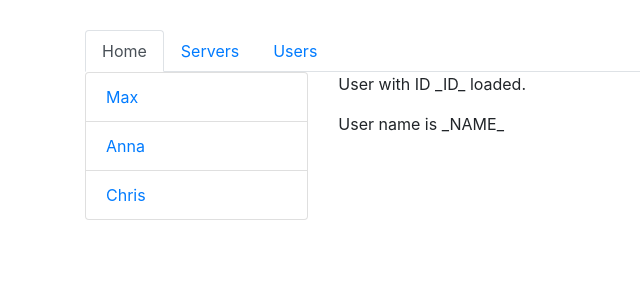
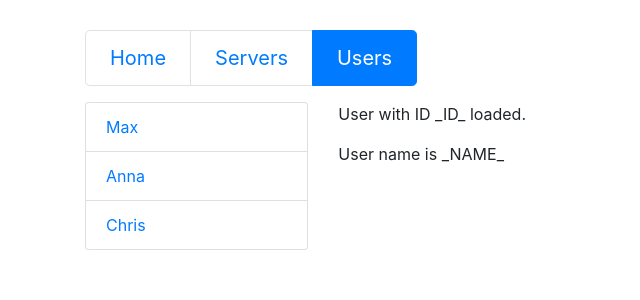
Before and after one commit to ddeveloper72/Angular-Routing, an Angular app: page /users in a window 1280 px wide. Shown: the top 300 px of the page, without its empty margins (0-640 px from the left). Built offline with nearby package versions, Linux system fonts and the light colour scheme.

Commit message:
Added routerLinkActive options as well as changed bootstrap tab pagination

```diff
--- a/src/app/app.component.html
+++ b/src/app/app.component.html
@@ -1,15 +1,19 @@
 <div class="container">
   <div class="row">
     <div class="col-sm-12 col-md-10 col-lg-8 col-md-offset-1 col-lg-offset-2">
-      <ul class="nav nav-tabs">
-        <li class="nav-item">
-          <a class="nav-link active" routerLink="/">Home</a>
+      <ul class="pagination pagination-lg">
+        <li class="page-item"
+        routerLinkActive="active"
+        [routerLinkActiveOptions]="{exact: true}">
+          <a class="page-link" routerLink="/">Home</a>
         </li>
-        <li class="nav-item">
-          <a class="nav-link" routerLink="/servers">Servers</a>
+        <li class="page-item"
+        routerLinkActive="active">
+          <a class="page-link" routerLink="/servers">Servers</a>
         </li>
-        <li class="nav-item">
-          <a class="nav-link" [routerLink]="['/users']">Users</a>
+        <li class="page-item"
+        routerLinkActive="active">
+          <a class="page-link" [routerLink]="['/users']">Users</a>
         </li>
       </ul>
     </div>
```
